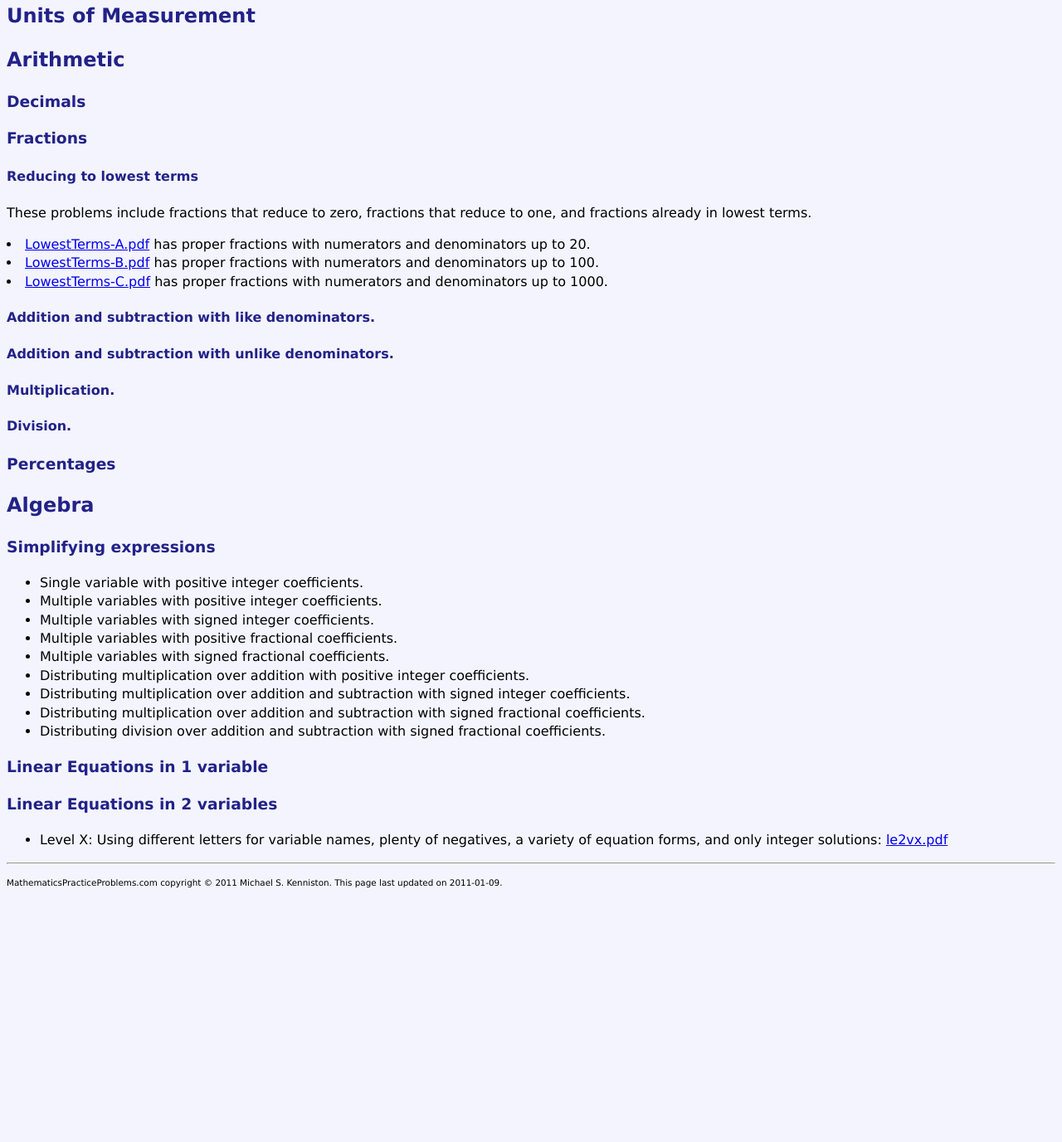
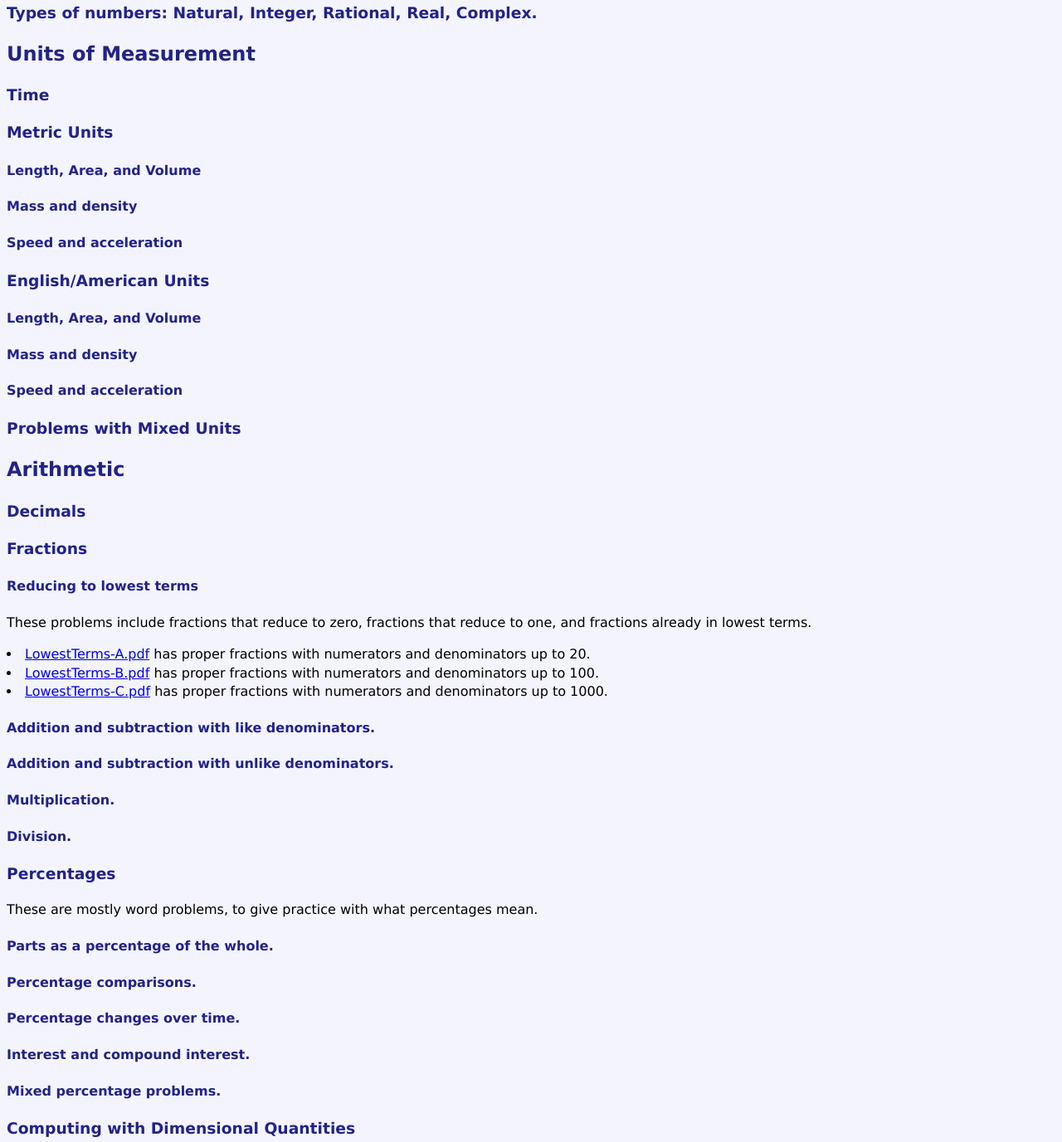
Before and after one commit to mkenniston/MathematicsPracticeProblems, a plain HTML site: page index.html in a window 1280 px wide. Shown: the part 1242-2619 px from the top of the page at 83% size. Before the commit the page ends 2328 px from the top, so only its background shows below. Drawn offline with Linux system fonts and the light colour scheme.

Commit message:
Added ideas for more problem topics.

```diff
--- a/index.html
+++ b/index.html
@@ -110,9 +110,22 @@ that's all open-source and is available under the GNU AGPL at
 
 <h2><a name="numbers">Numbers</a></h2>
 <p>
+<h3>Types of numbers: Natural, Integer, Rational, Real, Complex.</h3>
 
 <h2><a name="units">Units of Measurement</a></h2>
 <p>
+<h3>Time</h3>
+<h3>Metric Units</h3>
+<h4>Length, Area, and Volume</h4>
+<h4>Mass and density</h4>
+<h4>Speed and acceleration</h4>
+
+<h3>English/American Units</h3>
+<h4>Length, Area, and Volume</h4>
+<h4>Mass and density</h4>
+<h4>Speed and acceleration</h4>
+
+<h3>Problems with Mixed Units</h3>
 
 <h2><a name="arithmetic">Arithmetic</a></h2>
 <h3>Decimals</h3>
@@ -141,6 +154,21 @@ has proper fractions with numerators and denominators up to 1000.<br>
 <h4>Division.</h4>
 
 <h3>Percentages</h3>
+<p>
+These are mostly word problems, to give practice
+with what percentages mean.
+
+<h4>Parts as a percentage of the whole.</h4>
+
+<h4>Percentage comparisons.</h4>
+
+<h4>Percentage changes over time.</h4>
+
+<h4>Interest and compound interest.</h4>
+
+<h4>Mixed percentage problems.</h4>
+
+<h3>Computing with Dimensional Quantities</h3>
 
 <h2><a name="algebra">Algebra</a><br></h2>
 <h3>Simplifying expressions</h3>
```
